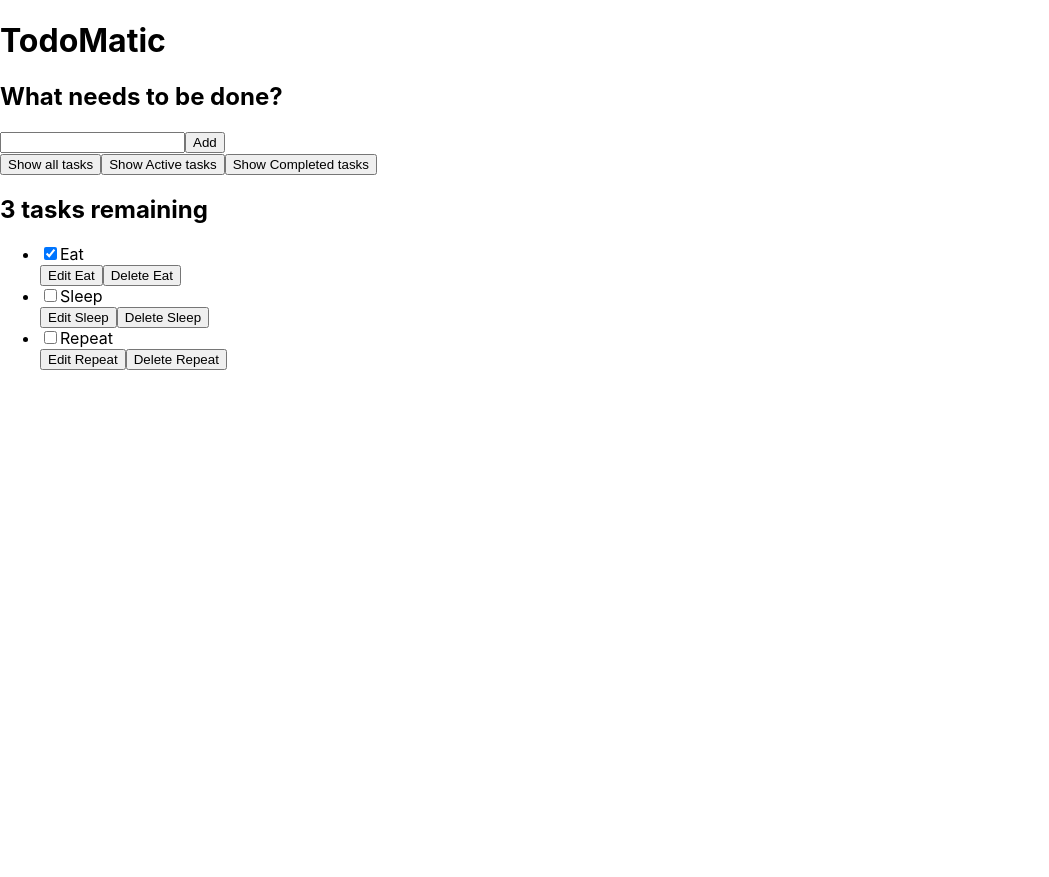
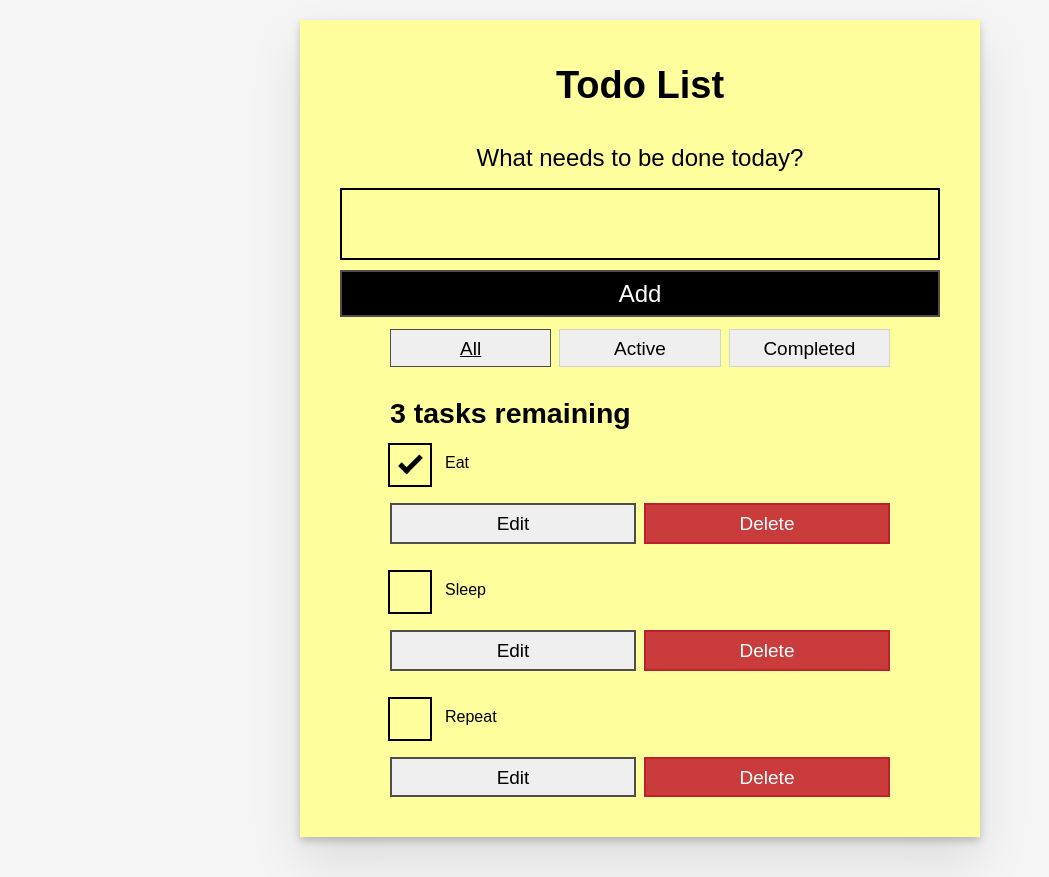
Before and after one commit to lalibretti/reactjs-list-, a React (Create React App) app: page / in a window 1280 px wide. Shown: the whole page, without its empty margins (0-1049 px from the left). Before the commit the page ends 800 px from the top, so only its background shows below. Built offline with nearby package versions, Linux system fonts and the light colour scheme.

Commit message:
updates through form
Signed-off-by: lalibretti <lalibretti@yahoo.com>

```diff
--- a/src/App.css
+++ b/src/App.css
@@ -1,38 +1,297 @@
-.App {
+/* RESETS */
+*,
+*::before,
+*::after {
+  box-sizing: border-box;
+}
+*:focus {
+  outline: 3px dashed #228bec;
+  outline-offset: 0;
+}
+html {
+  font: 62.5% / 1.15 sans-serif;
+}
+h1,
+h2 {
+  margin-bottom: 0;
+}
+h1 {
   text-align: center;
 }
 
-.App-logo {
-  height: 40vmin;
-  pointer-events: none;
+ul {
+  list-style: none;
+  padding: 0;
 }
-
-@media (prefers-reduced-motion: no-preference) {
-  .App-logo {
-    animation: App-logo-spin infinite 20s linear;
+button {
+  border: none;
+  margin: 0;
+  padding: 0;
+  width: auto;
+  overflow: visible;
+  /*background: transparent; */
+  color: inherit;
+  font: inherit;
+  line-height: normal;
+  -webkit-font-smoothing: inherit;
+  -moz-osx-font-smoothing: inherit;
+  -webkit-appearance: none;
+}
+button::-moz-focus-inner {
+  border: 0;
+}
+button,
+input,
+optgroup,
+select,
+textarea {
+  font-family: inherit;
+  font-size: 100%;
+  line-height: 1.15;
+  margin: 0;
+}
+button,
+input {
+  overflow: visible;
+}
+input[type="text"] {
+  border-radius: 0;
+}
+body {
+  width: 100%;
+  max-width: 68rem;
+  margin: 0 auto;
+  font: 1.6rem/1.25 Arial, sans-serif;
+  background-color: #f5f5f5;
+  color: black;
+}
+@media screen and (min-width: 620px) {
+  body {
+    font-size: 1.9rem;
+    line-height: 1.31579;
   }
 }
-
-.App-header {
-  background-color: #282c34;
-  min-height: 100vh;
+/*END RESETS*/
+/* GLOBAL STYLES */
+.form-group > input[type="text"] {
+  display: inline-block;
+  margin-top: 0.4rem;
+}
+.btn {
+  padding: 0.8rem 1rem 0.7rem;
+  border: 0.2rem solid #4d4d4d;
+  cursor: pointer;
+  text-transform: capitalize;
+}
+.btn.toggle-btn {
+  border-width: 1px;
+  border-color: #d3d3d3;
+}
+.btn.toggle-btn[aria-pressed="true"] {
+  text-decoration: underline;
+  border-color: #4d4d4d;
+}
+.btn__danger {
+  color: #fff;
+  background-color: #ca3c3c;
+  border-color: #bd2130;
+}
+.btn__filter {
+  border-color: #fff;
+}
+.btn__primary {
+  color: #fff;
+  background-color: #000;
+}
+.btn-group {
   display: flex;
-  flex-direction: column;
-  align-items: center;
-  justify-content: center;
-  font-size: calc(10px + 2vmin);
-  color: white;
+  justify-content: space-between;
 }
-
-.App-link {
-  color: #61dafb;
+.btn-group > * {
+  flex: 1 1 49%;
 }
-
-@keyframes App-logo-spin {
-  from {
-    transform: rotate(0deg);
+.btn-group > * + * {
+  margin-left: 0.8rem;
+}
+.label-wrapper {
+  margin: 0;
+  flex: 0 0 100%;
+  text-align: center;
+}
+.visually-hidden {
+  position: absolute !important;
+  height: 1px;
+  width: 1px;
+  overflow: hidden;
+  clip: rect(1px 1px 1px 1px);
+  clip: rect(1px, 1px, 1px, 1px);
+  white-space: nowrap;
+}
+[class*="stack"] > * {
+  margin-top: 0;
+  margin-bottom: 0;
+}
+.stack-small > * + * {
+  margin-top: 1.25rem;
+}
+.stack-large > * + * {
+  margin-top: 2.5rem;
+}
+@media screen and (min-width: 550px) {
+  .stack-small > * + * {
+    margin-top: 1.4rem;
   }
-  to {
-    transform: rotate(360deg);
+  .stack-large > * + * {
+    margin-top: 2.8rem;
   }
 }
+.stack-exception {
+  margin-top: 1.2rem;
+}
+/* END GLOBAL STYLES */
+.todoapp {
+  background: #feff9c;
+  margin: 2rem 0 4rem 0;
+  padding: 1rem;
+  position: relative;
+  box-shadow: 0 4px 8px 0 rgba(0, 0, 0, 0.2), 0 2.5rem 5rem 0 rgba(0, 0, 0, 0.1);
+}
+@media screen and (min-width: 550px) {
+  .todoapp {
+    padding: 4rem;
+  }
+}
+.todoapp > * {
+  max-width: 50rem;
+  margin-left: auto;
+  margin-right: auto;
+}
+.todoapp > form {
+  max-width: 100%;
+}
+.todoapp > h1 {
+  display: block;
+  max-width: 100%;
+  text-align: center;
+  margin: 0;
+  margin-bottom: 1rem;
+}
+.label__lg {
+  line-height: 1.01567;
+  font-weight: 300;
+  padding: 0.8rem;
+  margin-bottom: 1rem;
+  text-align: center;
+}
+.input__lg {
+  padding: 2rem;
+  border: 2px solid #000;
+  background-color: #feff9c;
+}
+.input__lg:focus {
+  border-color: #4d4d4d;
+  box-shadow: inset 0 0 0 2px;
+}
+[class*="__lg"] {
+  display: inline-block;
+  width: 100%;
+  font-size: 1.9rem;
+}
+[class*="__lg"]:not(:last-child) {
+  margin-bottom: 1rem;
+}
+@media screen and (min-width: 620px) {
+  [class*="__lg"] {
+    font-size: 2.4rem;
+  }
+}
+.filters {
+  width: 100%;
+  margin: unset auto;
+}
+/* Todo item styles */
+.todo {
+  display: flex;
+  flex-direction: row;
+  flex-wrap: wrap;
+}
+.todo > * {
+  flex: 0 0 100%;
+}
+.todo-text {
+  width: 100%;
+  min-height: 4.4rem;
+  padding: 0.4rem 0.8rem;
+  border: 2px solid #565656;
+}
+.todo-text:focus {
+  box-shadow: inset 0 0 0 2px;
+}
+/* CHECKBOX STYLES */
+.c-cb {
+  box-sizing: border-box;
+  font-family: Arial, sans-serif;
+  -webkit-font-smoothing: antialiased;
+  font-weight: 400;
+  font-size: 1.6rem;
+  line-height: 1.25;
+  display: block;
+  position: relative;
+  min-height: 44px;
+  padding-left: 40px;
+  clear: left;
+}
+.c-cb > label::before,
+.c-cb > input[type="checkbox"] {
+  box-sizing: border-box;
+  top: -2px;
+  left: -2px;
+  width: 44px;
+  height: 44px;
+}
+.c-cb > input[type="checkbox"] {
+  -webkit-font-smoothing: antialiased;
+  cursor: pointer;
+  position: absolute;
+  z-index: 1;
+  margin: 0;
+  opacity: 0;
+}
+.c-cb > label {
+  font-size: inherit;
+  font-family: inherit;
+  line-height: inherit;
+  display: inline-block;
+  margin-bottom: 0;
+  padding: 8px 15px 5px;
+  cursor: pointer;
+  touch-action: manipulation;
+}
+.c-cb > label::before {
+  content: "";
+  position: absolute;
+  border: 2px solid currentColor;
+  background: transparent;
+}
+.c-cb > input[type="checkbox"]:focus + label::before {
+  border-width: 4px;
+  outline: 3px dashed #228bec;
+}
+.c-cb > label::after {
+  box-sizing: content-box;
+  content: "";
+  position: absolute;
+  top: 11px;
+  left: 9px;
+  width: 18px;
+  height: 7px;
+  transform: rotate(-45deg);
+  border: solid;
+  border-width: 0 0 5px 5px;
+  border-top-color: transparent;
+  opacity: 0;
+  background: transparent;
+}
+.c-cb > input[type="checkbox"]:checked + label::after {
+  opacity: 1;
+}
--- a/src/App.js
+++ b/src/App.js
@@ -1,13 +1,24 @@
 import './App.css';
+import Todo from "./components/Todo";
+import Form from "./components/Form";
+import FilterButton from "./components/FilterButton";
 
 function App(props) {
+  const taskList = props.tasks.map(task => (
+    <Todo id={task.id}
+    name={task.name}
+    completed={task.completed}
+    key={task.id}
+    />
+  ));
+
   return (
     <div className="todoapp stack-large">
-      <h1>TodoMatic</h1>
+      <h1>Todo List</h1>
       <form>
         <h2 className="label-wrapper">
           <label htmlFor="new-todo-input" className="label__lg">
-            What needs to be done?
+            What needs to be done today?
           </label>
         </h2>
         <input
@@ -46,54 +57,8 @@
         className="todo-list stack-large stack-exception"
         aria-labelledby="list-heading"
       >
-        <li className="todo stack-small">
-          <div className="c-cb">
-            <input id="todo-0" type="checkbox" defaultChecked={true} />
-            <label className="todo-label" htmlFor="todo-0">
-              Eat
-            </label>
-          </div>
-          <div className="btn-group">
-            <button type="button" className="btn">
-              Edit <span className="visually-hidden">Eat</span>
-            </button>
-            <button type="button" className="btn btn__danger">
-              Delete <span className="visually-hidden">Eat</span>
-            </button>
-          </div>
-        </li>
-        <li className="todo stack-small">
-          <div className="c-cb">
-            <input id="todo-1" type="checkbox" />
-            <label className="todo-label" htmlFor="todo-1">
-              Sleep
-            </label>
-          </div>
-          <div className="btn-group">
-            <button type="button" className="btn">
-              Edit <span className="visually-hidden">Sleep</span>
-            </button>
-            <button type="button" className="btn btn__danger">
-              Delete <span className="visually-hidden">Sleep</span>
-            </button>
-          </div>
-        </li>
-        <li className="todo stack-small">
-          <div className="c-cb">
-            <input id="todo-2" type="checkbox" />
-            <label className="todo-label" htmlFor="todo-2">
-              Repeat
-            </label>
-          </div>
-          <div className="btn-group">
-            <button type="button" className="btn">
-              Edit <span className="visually-hidden">Repeat</span>
-            </button>
-            <button type="button" className="btn btn__danger">
-              Delete <span className="visually-hidden">Repeat</span>
-            </button>
-          </div>
-        </li>
+         {taskList}
+
       </ul>
     </div>
   );
--- /dev/null
+++ b/src/components/FilterButton.js
@@ -0,0 +1,13 @@
+import React from "react";
+
+function FilterButton(props) {
+  return (
+    <button type="button" className="btn toggle-btn" aria-pressed="true">
+      <span className="visually-hidden">Show </span>
+      <span>all </span>
+      <span className="visually-hidden"> tasks</span>
+    </button>
+  );
+}
+
+export default FilterButton;
--- /dev/null
+++ b/src/components/Form.js
@@ -0,0 +1,25 @@
+import React from "react";
+
+function Form(props) {
+  return (
+    <form>
+      <h2 className="label-wrapper">
+        <label htmlFor="new-todo-input" className="label__lg">
+          What needs to be done?
+        </label>
+      </h2>
+      <input
+        type="text"
+        id="new-todo-input"
+        className="input input__lg"
+        name="text"
+        autoComplete="off"
+      />
+      <button type="submit" className="btn btn__primary btn__lg">
+        Add
+      </button>
+    </form>
+  );
+}
+
+export default Form;
--- /dev/null
+++ b/src/components/Todo.js
@@ -0,0 +1,23 @@
+import React from "react";
+
+export default function Todo(props) {
+    return (
+      <li className="todo stack-small">
+        <div className="c-cb">
+          <input id="todo-0" type="checkbox" defaultChecked={props.completed} />
+          <label className="todo-label" htmlFor={props.id}>
+            {props.name}
+          </label>
+        </div>
+        <div className="btn-group">
+          <button type="button" className="btn">
+            Edit <span className="visually-hidden">{props.name}</span>
+          </button>
+          <button type="button" className="btn btn__danger">
+            Delete <span className="visually-hidden">{props.name}</span>
+          </button>
+        </div>
+      </li>
+    );
+  }
+  //export default Todo;
--- a/src/index.js
+++ b/src/index.js
@@ -4,9 +4,15 @@
 import App from './App';
 import reportWebVitals from './reportWebVitals';
 
+const DATA = [
+  { id: "todo-0", name: "Eat", completed: true },
+  { id: "todo-1", name: "Sleep", completed: false },
+  { id: "todo-2", name: "Repeat", completed: false }
+];
+
 ReactDOM.render(
   <React.StrictMode>
-    <App />
+    <App tasks={DATA} />
   </React.StrictMode>,
   document.getElementById('root')
 );
```
Also changed, not shown: 1 other file (tests, documents, lock files or other folders).
